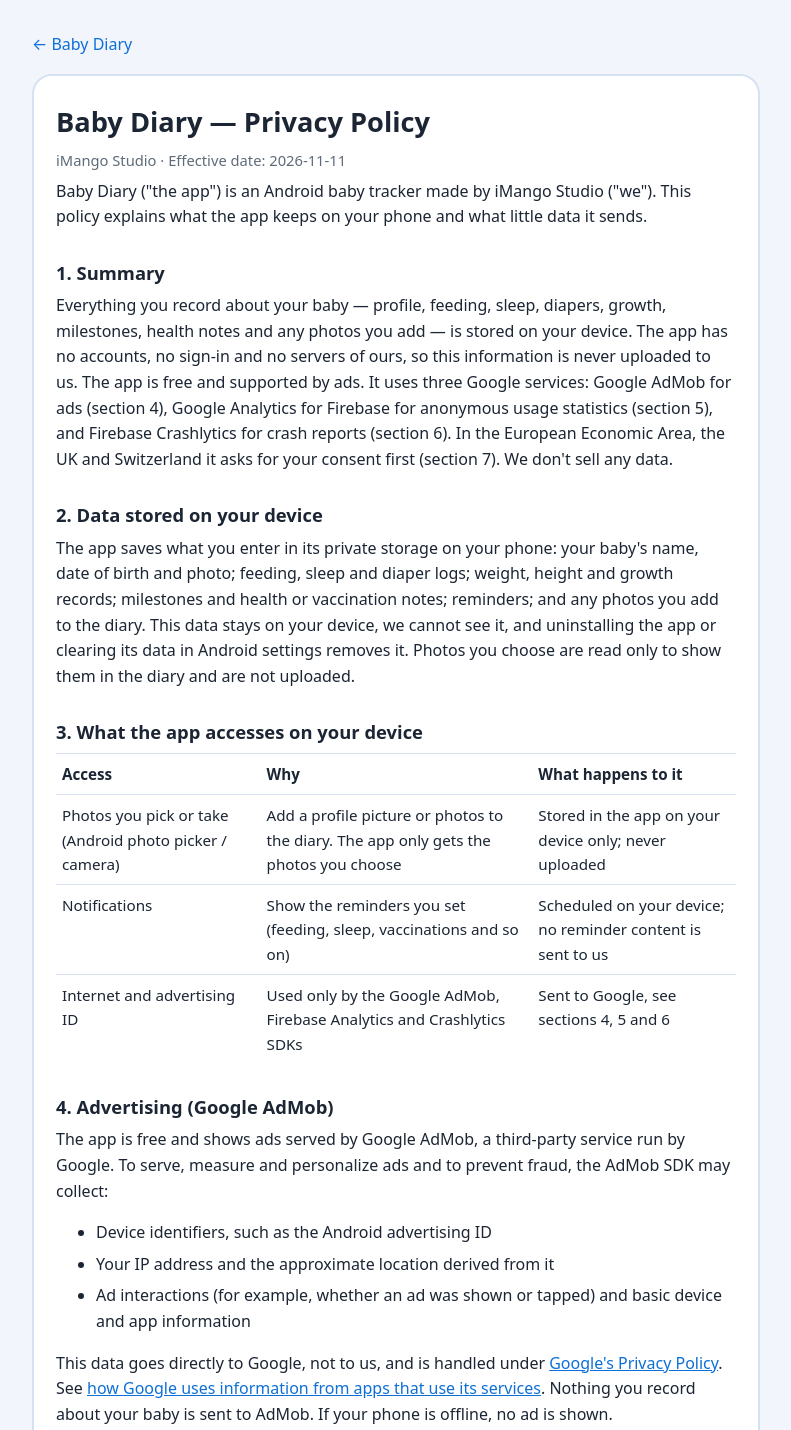
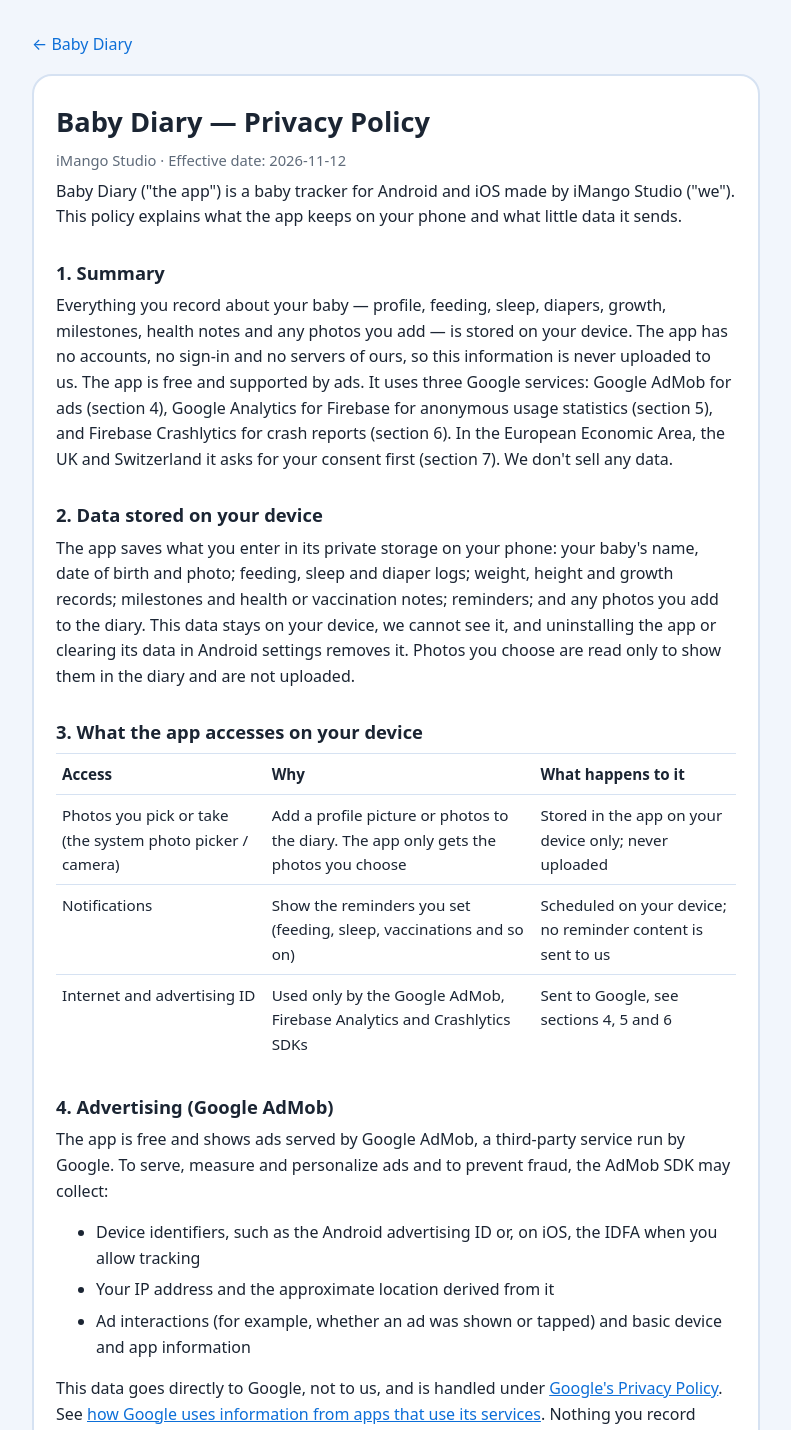
Before and after one commit to dangmixx/imangostudio, a plain HTML site: page public/baby-diary/privacy/index.html in a window 1280 px wide. Shown: the top 1430 px of the page, without its empty margins (244-1035 px from the left). Drawn offline with Linux system fonts and the light colour scheme.

Commit message:
📝 docs: cover firebase analytics and iOS in the baby diary privacy policy
- state that advertising-ID collection is off for Analytics (GA4)
- make the policy Android + iOS instead of Android-only (App Store); add iOS tracking/settings guidance
- bump effective date to 2026-11-12

Co-Authored-By: Claude Opus 4.8 <noreply@anthropic.com>

```diff
--- a/public/baby-diary/privacy/index.html
+++ b/public/baby-diary/privacy/index.html
@@ -41,9 +41,9 @@
 
 <article id="en" lang="en">
 <h1>Baby Diary — Privacy Policy</h1>
-<p class="meta">iMango Studio · Effective date: 2026-11-11</p>
+<p class="meta">iMango Studio · Effective date: 2026-11-12</p>
 
-<p>Baby Diary ("the app") is an Android baby tracker made by iMango Studio ("we"). This policy explains what the app keeps on your phone and what little data it sends.</p>
+<p>Baby Diary ("the app") is a baby tracker for Android and iOS made by iMango Studio ("we"). This policy explains what the app keeps on your phone and what little data it sends.</p>
 
 <h2>1. Summary</h2>
 <p>Everything you record about your baby — profile, feeding, sleep, diapers, growth, milestones, health notes and any photos you add — is stored on your device. The app has no accounts, no sign-in and no servers of ours, so this information is never uploaded to us. The app is free and supported by ads. It uses three Google services: Google AdMob for ads (section 4), Google Analytics for Firebase for anonymous usage statistics (section 5), and Firebase Crashlytics for crash reports (section 6). In the European Economic Area, the UK and Switzerland it asks for your consent first (section 7). We don't sell any data.</p>
@@ -54,7 +54,7 @@
 <h2>3. What the app accesses on your device</h2>
 <div class="wrap"><table>
 <tr><th>Access</th><th>Why</th><th>What happens to it</th></tr>
-<tr><td>Photos you pick or take (Android photo picker / camera)</td><td>Add a profile picture or photos to the diary. The app only gets the photos you choose</td><td>Stored in the app on your device only; never uploaded</td></tr>
+<tr><td>Photos you pick or take (the system photo picker / camera)</td><td>Add a profile picture or photos to the diary. The app only gets the photos you choose</td><td>Stored in the app on your device only; never uploaded</td></tr>
 <tr><td>Notifications</td><td>Show the reminders you set (feeding, sleep, vaccinations and so on)</td><td>Scheduled on your device; no reminder content is sent to us</td></tr>
 <tr><td>Internet and advertising ID</td><td>Used only by the Google AdMob, Firebase Analytics and Crashlytics SDKs</td><td>Sent to Google, see sections 4, 5 and 6</td></tr>
 </table></div>
@@ -62,7 +62,7 @@
 <h2>4. Advertising (Google AdMob)</h2>
 <p>The app is free and shows ads served by Google AdMob, a third-party service run by Google. To serve, measure and personalize ads and to prevent fraud, the AdMob SDK may collect:</p>
 <ul>
-<li>Device identifiers, such as the Android advertising ID</li>
+<li>Device identifiers, such as the Android advertising ID or, on iOS, the IDFA when you allow tracking</li>
 <li>Your IP address and the approximate location derived from it</li>
 <li>Ad interactions (for example, whether an ad was shown or tapped) and basic device and app information</li>
 </ul>
@@ -72,7 +72,7 @@
 <p>To see which features are used and make the app better, the app sends anonymous usage statistics to Google Analytics for Firebase:</p>
 <ul>
 <li>App events: which screens are opened and which actions are used (for example, that a feeding, sleep or diaper entry was saved) — the type of action only, never the values or notes you entered</li>
-<li>Information Firebase collects on its own: an app instance ID, your device's advertising ID when your ad consent allows it, device model, operating system, language, app version, approximate location (country / city) derived from your IP address, and when and how long the app is opened</li>
+<li>Information Firebase collects on its own: an app instance ID, device model, operating system, language, app version, approximate location (country / city) derived from your IP address, and when and how long the app is opened. The app turns off advertising-ID (Android advertising ID / iOS IDFV) collection for these statistics</li>
 </ul>
 <p>None of your baby's details are part of these statistics. We see them only as totals in Google Analytics; they are not linked to your name or to any account. Google keeps them for up to 14 months. See <a href="https://firebase.google.com/support/privacy" rel="noopener">Privacy and Security in Firebase</a>.</p>
 
@@ -82,7 +82,7 @@
 <h2>7. Your choices</h2>
 <ul>
 <li>In the European Economic Area, the UK and Switzerland, the app shows Google's consent form before any ad or statistic. Without consent to store information on your device, no statistics are collected and ads are not personalized. You can change your answer at any time in the app's <strong>Settings → Ad and data privacy choices</strong>.</li>
-<li>Resetting or deleting your advertising ID in Android settings (Settings → Privacy → Ads, or Settings → Google → Ads, depending on your phone) limits ads and statistics.</li>
+<li>On Android, resetting or deleting your advertising ID (Settings → Privacy → Ads, or Settings → Google → Ads, depending on your phone) limits ads. On iOS, you can turn off app tracking under Settings → Privacy &amp; Security → Tracking, and reset identifiers under Settings → Privacy &amp; Security → Apple Advertising.</li>
 <li>Because your baby's data lives only on your phone, you can remove all of it by deleting entries in the app or by uninstalling the app or clearing its data.</li>
 <li>To ask us a question about data, email us at the address below. Statistics and crash reports are not linked to a person, and Google deletes them after its retention period.</li>
 </ul>
```
